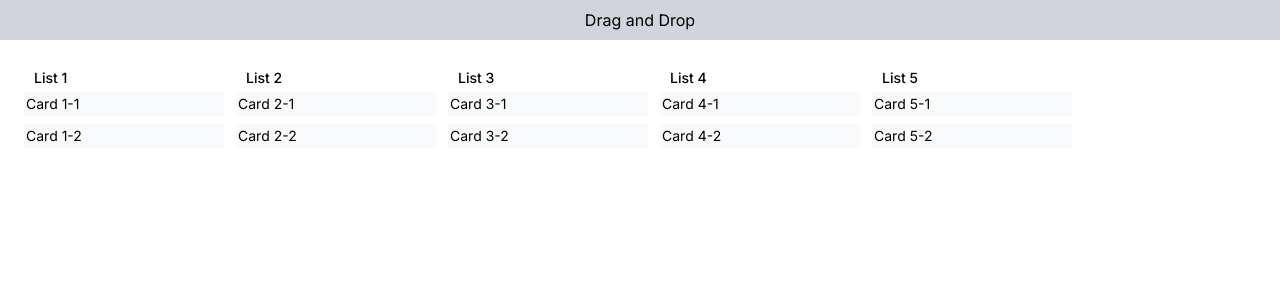
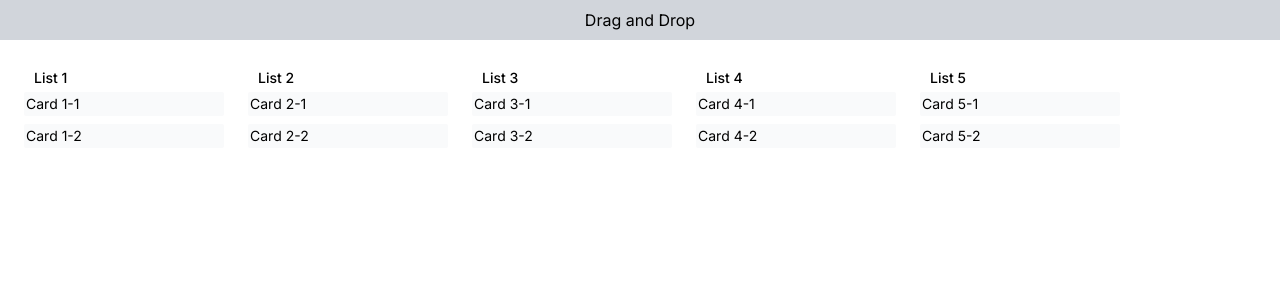
Before and after one commit to ryananhtuan-nguyen/dragndrop, a Next.js app: page / in a window 1280 px wide. Shown: the top 300 px of the page. Built offline with nearby package versions, Linux system fonts and the light colour scheme.

Commit message:
chore : remove consolelog

```diff
--- a/components/list-container.tsx
+++ b/components/list-container.tsx
@@ -21,15 +21,11 @@ export default function ListContainer({ data }: ListContainerProps) {
   const [orderedList, setOrderedList] = useState(data)
 
   const onDragEnd = (result: DropResult) => {
-    // console.log(result)
+    console.log(result)
     const { destination, source, type } = result
 
     if (!destination) return
-    console.log(
-      reorderData(orderedList, source.index, destination.index).map(
-        (item, index) => ({ ...item, order: index })
-      )
-    )
+
     //same position
     if (
       destination.droppableId == source.droppableId &&
@@ -40,6 +36,7 @@ export default function ListContainer({ data }: ListContainerProps) {
 
     //Move list
     if (type == 'list') {
+      //Changed order for db function if needed
       const reorderedList = reorderData(
         orderedList,
         source.index,
@@ -63,6 +60,13 @@ export default function ListContainer({ data }: ListContainerProps) {
 
       if (!sourceList || !destList) return
 
+      if (!sourceList.cards) {
+        sourceList.cards = []
+      }
+      if (!destList.cards) {
+        destList.cards = []
+      }
+
       //Same list
       if (source.droppableId === destination.droppableId) {
         const reorderedCard = reorderData(
@@ -70,10 +74,11 @@ export default function ListContainer({ data }: ListContainerProps) {
           source.index,
           destination.index
         )
-        //setup for db changes if needed
+        //setup for db order changes if needed
         reorderedCard.forEach((card, idx) => {
           card.order = idx
         })
+
         //change the cards orders in the current list
         sourceList.cards = reorderedCard
         //change state of lists
@@ -90,7 +95,7 @@ export default function ListContainer({ data }: ListContainerProps) {
         //insert into destination list
         destList.cards.splice(destination.index, 0, cardDragged)
 
-        //reorder both list
+        //reorder both list for db
         sourceList.cards.forEach((card, idx) => {
           card.order = idx
         })
@@ -109,7 +114,7 @@ export default function ListContainer({ data }: ListContainerProps) {
         {(provided) => (
           <ol
             {...provided.droppableProps}
-            className="flex gap-x-3 h-full"
+            className="flex gap-x-6 h-full"
             ref={provided.innerRef}
           >
             {orderedList.map((list, index) => (
```
